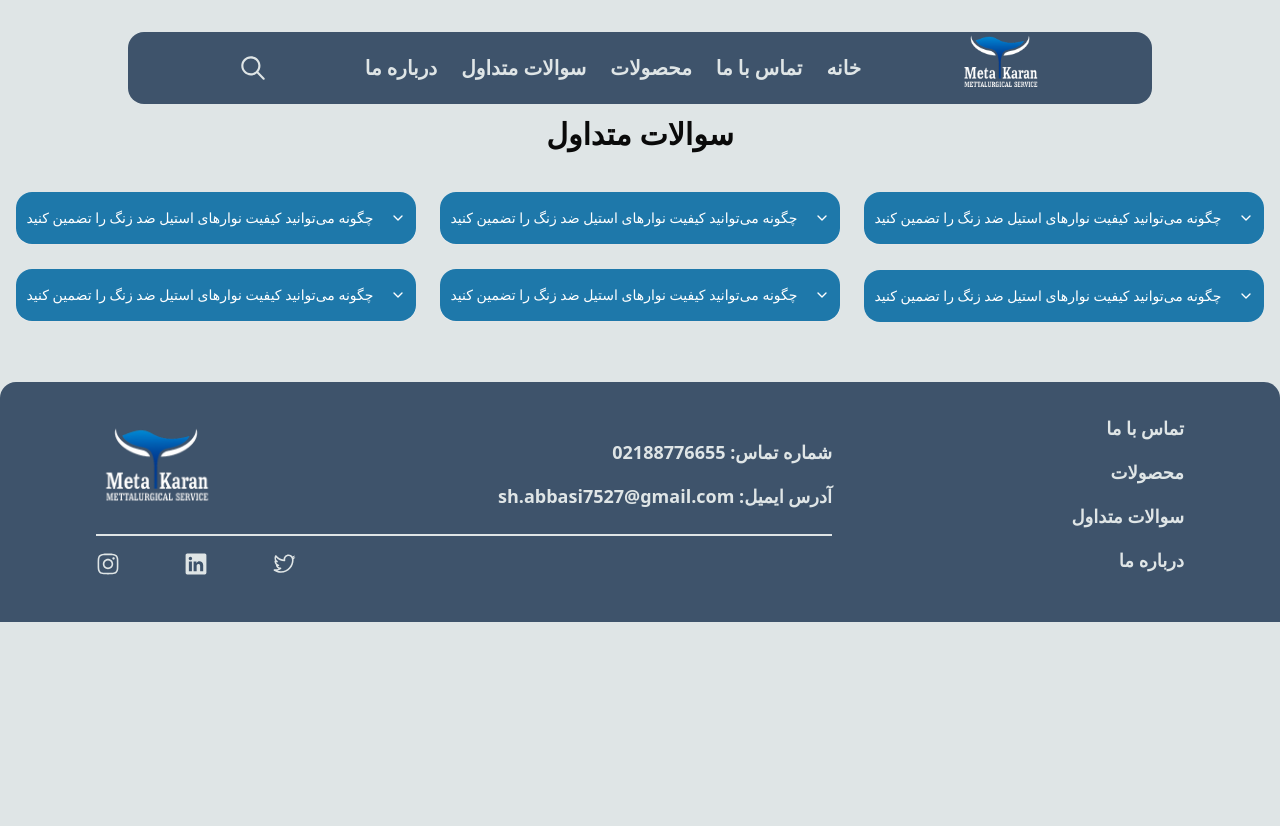
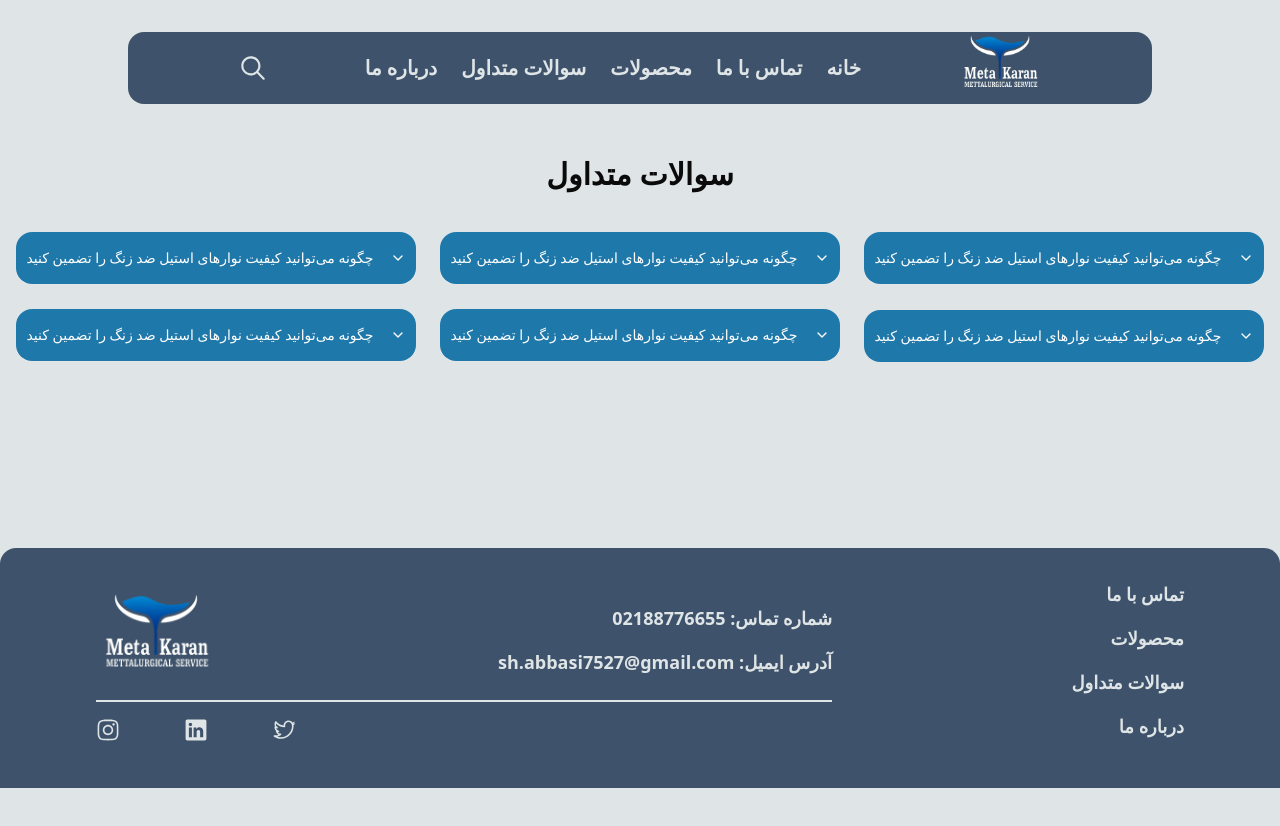
Before and after one commit to Promptopia-Academy/metalkaran, a Next.js app: page /questions in a window 1280 px wide. Shown: the top 826 px of the page. Built offline with nearby package versions, Linux system fonts and the light colour scheme.

Commit message:
fix: small fixed

```diff
--- a/src/components/questions/QuestionsSection.tsx
+++ b/src/components/questions/QuestionsSection.tsx
@@ -7,7 +7,7 @@ import {
 
 export function QuestionSection() {
   return (
-    <div>
+    <div className="min-h-96 mt-10">
       <div className="text-center pt-3">
         <h1 className="text-3xl font-semibold">سوالات متداول</h1>
       </div>
```
